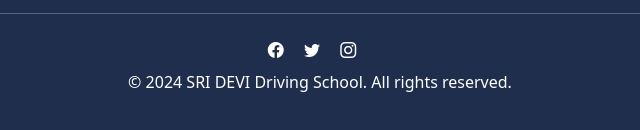
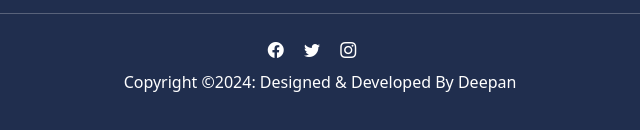
Before and after one commit to Deepan-CodeBuster/DrivingSchool-Website, a plain HTML site: page index.html in a window 1280 px wide. Shown: the part 5626-5756 px from the top of the page, 320-960 px from the left. Drawn offline with nearby package versions, Linux system fonts and the light colour scheme.

Commit message:
index.html

```diff
--- a/index.html
+++ b/index.html
@@ -742,7 +742,7 @@
         </div>
         <div class="row mt-2">
           <div class="col-md-12 text-center">
-            <p>&copy; 2024 SRI DEVI Driving School. All rights reserved.</p>
+            <p>Copyright &copy;2024: Designed & Developed By <span class="designer">Deepan</span></p>
           </div>
         </div>
       </div>
```
